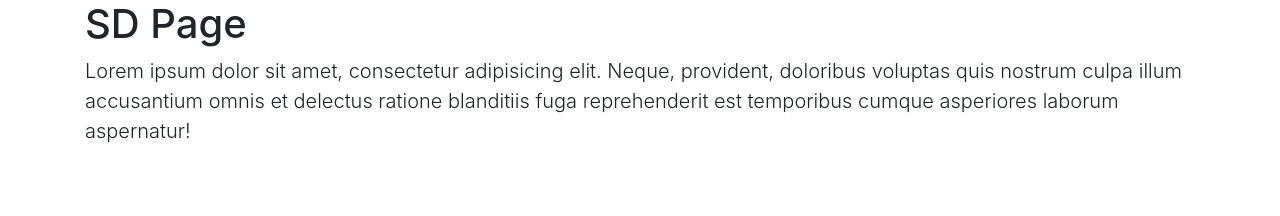
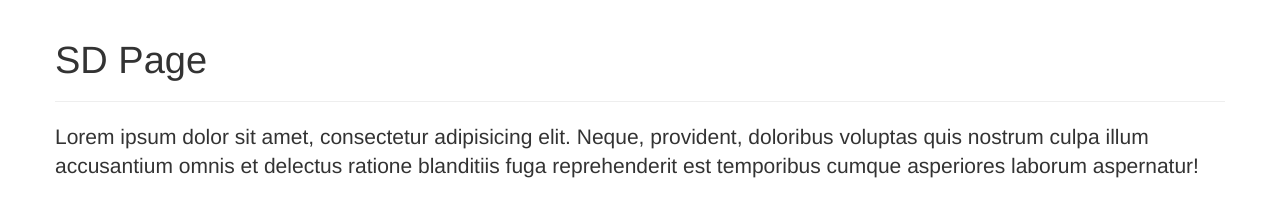
Before and after one commit to jchvelasco/SD, a plain HTML site: page index.html in a window 1280 px wide. Drawn offline with nearby package versions, Linux system fonts and the light colour scheme.

Commit message:
fixing links

```diff
--- a/index.html
+++ b/index.html
@@ -10,7 +10,7 @@
     <title>Sticky Footer Template for Bootstrap</title>
 
     <!-- Bootstrap core CSS -->
-    <link href="css/bootstrap.css" rel="stylesheet">
+    <link href="css/styles.css" rel="stylesheet">
 
     <!-- Custom styles for this template -->
     <link href="css/global.css" rel="stylesheet">
```
